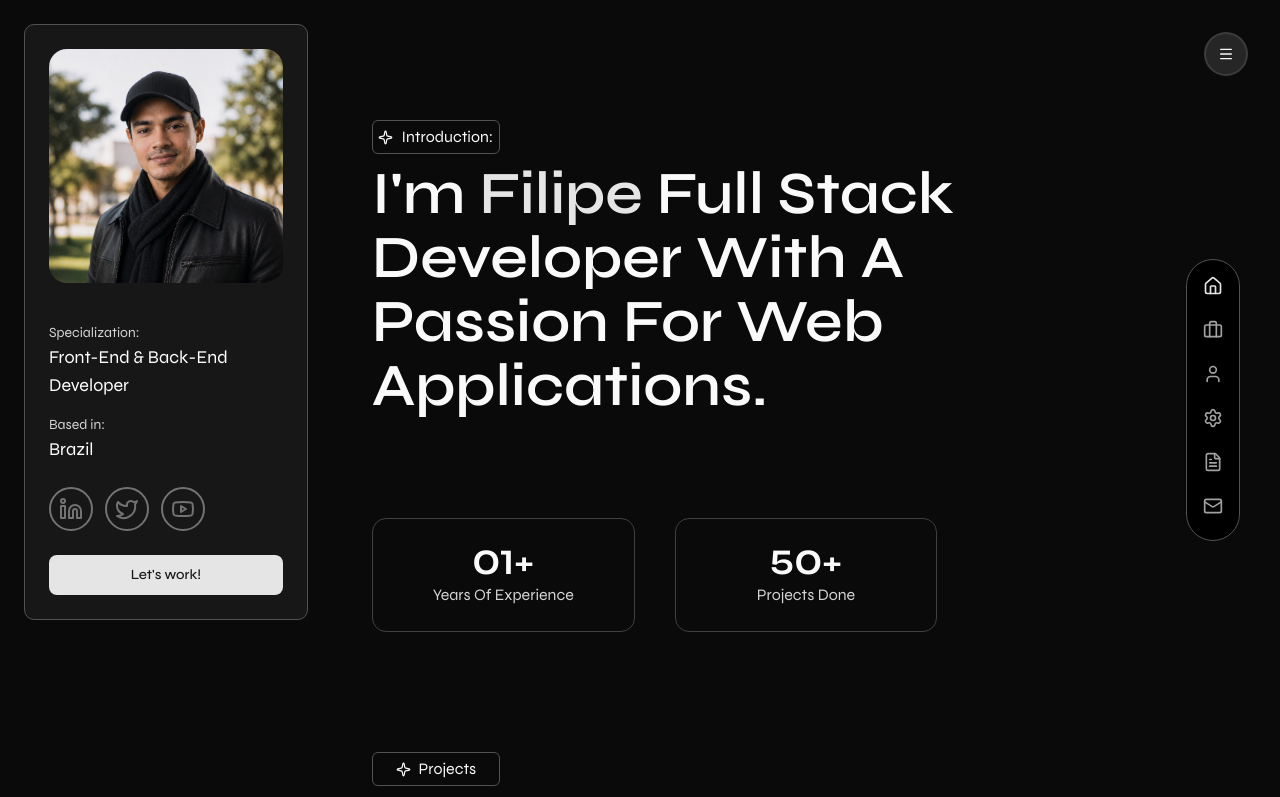
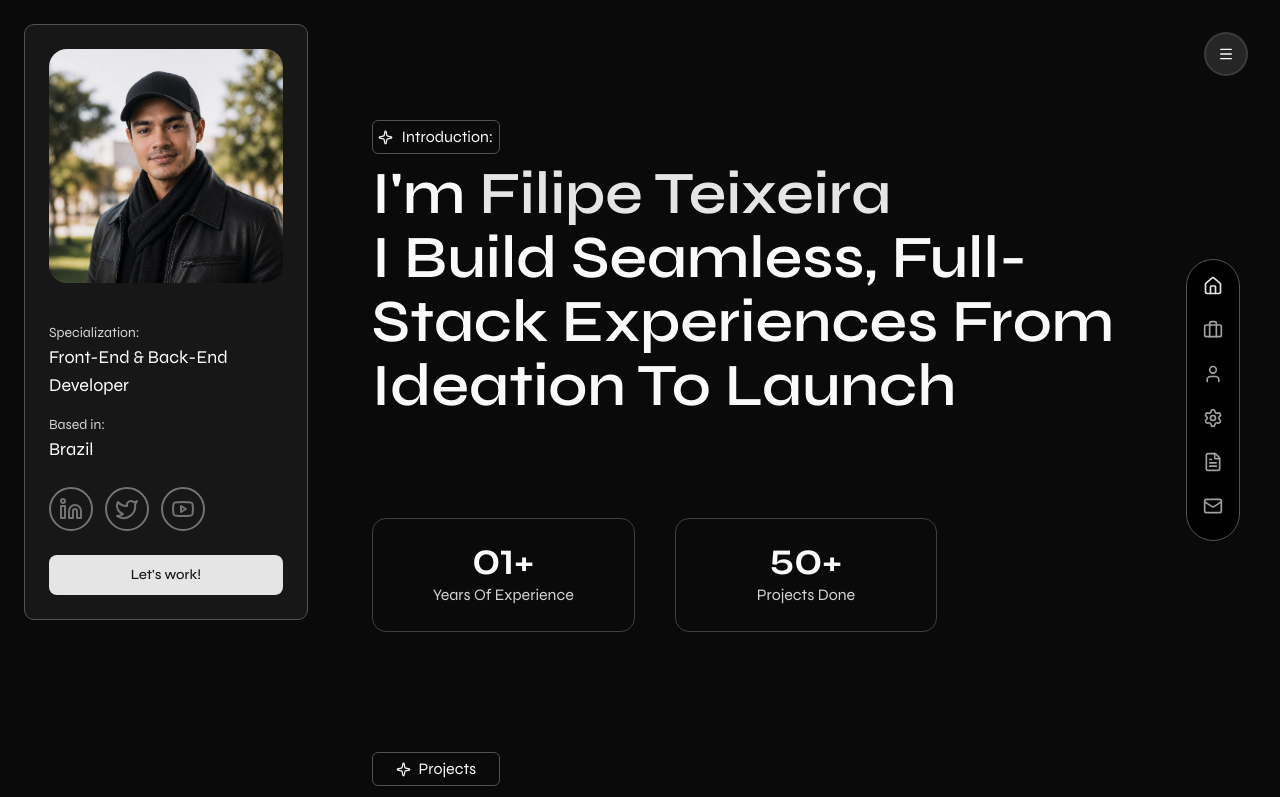
Before and after one commit to filipebteixeira98/personal-portfolio, a React (Vite) app: page / in a window 1280 px wide. Shown: the top 797 px of the page. Built offline with nearby package versions, Linux system fonts and the light colour scheme.

Commit message:
refactor(hero): refine headline for better professional alignment

```diff
--- a/src/components/Hero.tsx
+++ b/src/components/Hero.tsx
@@ -25,8 +25,8 @@
         variants={fadeUp}
         className='text-4xl md:text-5xl lg:text-6xl font-semibold capitalize mt-2 max-w-3xl md:leading-16'
       >
-        I'm <span className='text-primary'>Filipe</span> Full stack developer
-        with a passion for web applications.
+        I'm <span className='text-primary'>Filipe Teixeira</span> <br /> I build
+        seamless, full-stack experiences from ideation to launch
       </motion.h1>
       <motion.div
         variants={fadeUp}
```
